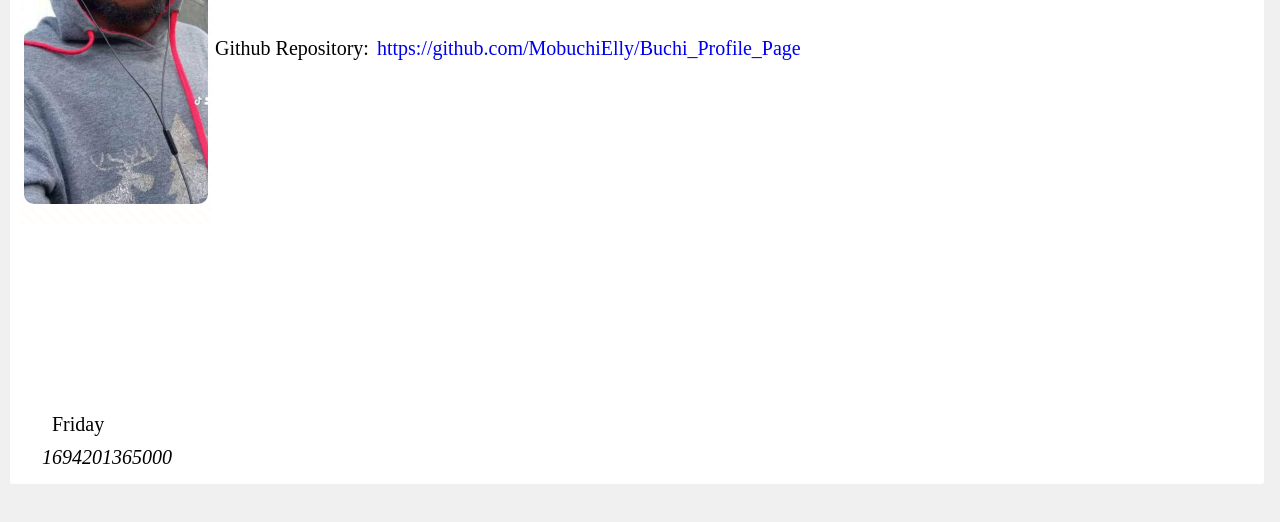
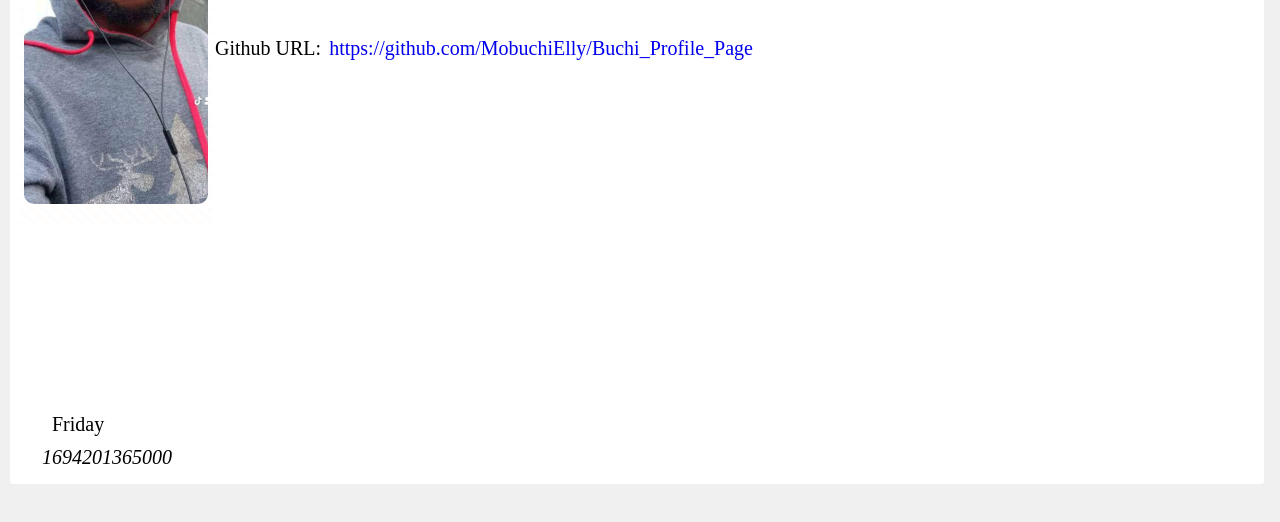
Before and after one commit to MobuchiElly/Buchi_Profile_Page, a plain HTML site: page index.html in a window 1280 px wide. Shown: the part 256-778 px from the top of the page. Drawn offline with Linux system fonts and the light colour scheme.

Commit message:
Profile_Page

```diff
--- a/index.html
+++ b/index.html
@@ -14,7 +14,7 @@
             <div class="info-section">
                 <h1 data-testid="slackUserName">Eleazer Mobuchi Ugwu</h1>
                 <div id="track" data-testid="myTrack"><p>Frontend Developer</p></div>
-                <div id="githubLink" data-testid=“githubURL”><span  id="gitSource">Github Repository: </span><a href="https://github.com/MobuchiElly/Buchi_Profile_Page">https://github.com/MobuchiElly/Buchi_Profile_Page</a>
+                <div id="githubLink" data-testid=“githubURL”><span  id="gitSource">Github URL: <a href="https://github.com/MobuchiElly/Buchi_Profile_Page">https://github.com/MobuchiElly/Buchi_Profile_Page</a></span>
                 </div>
             </div>
             <div class="img-div">
```
